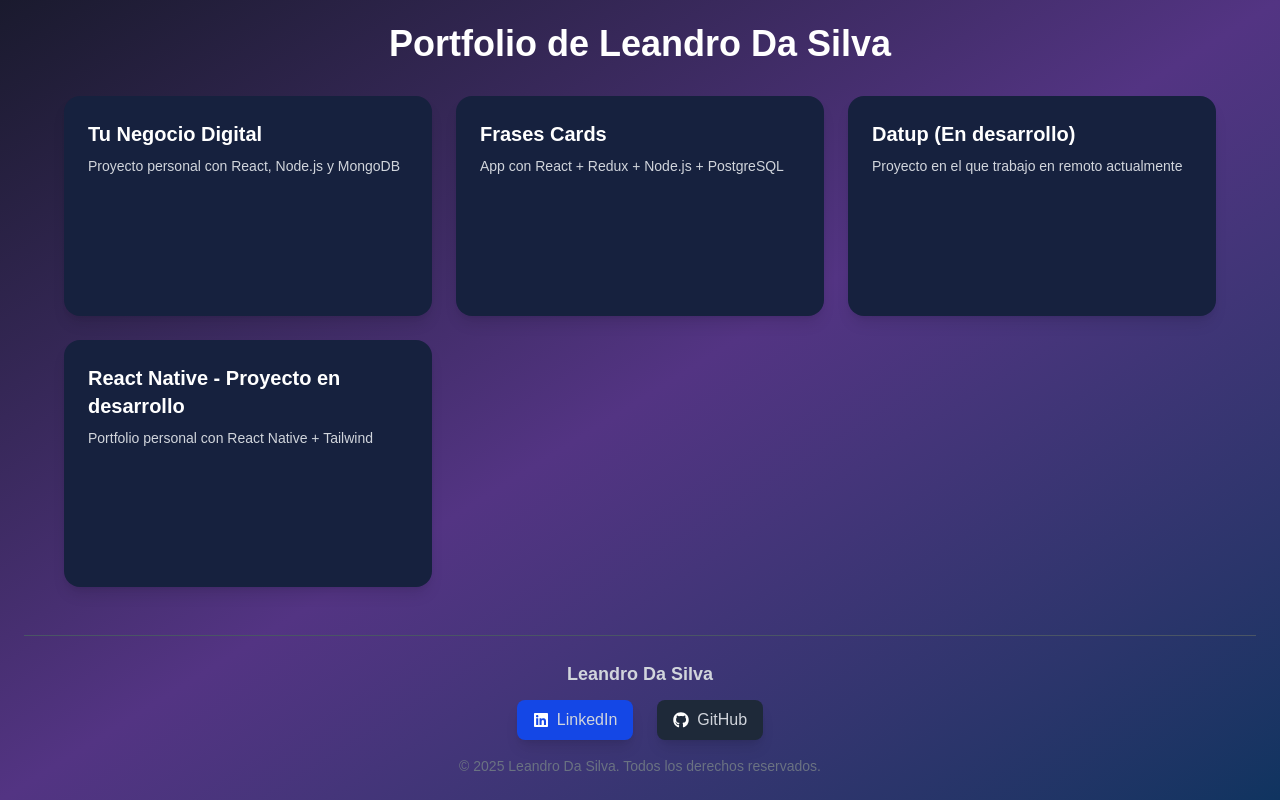
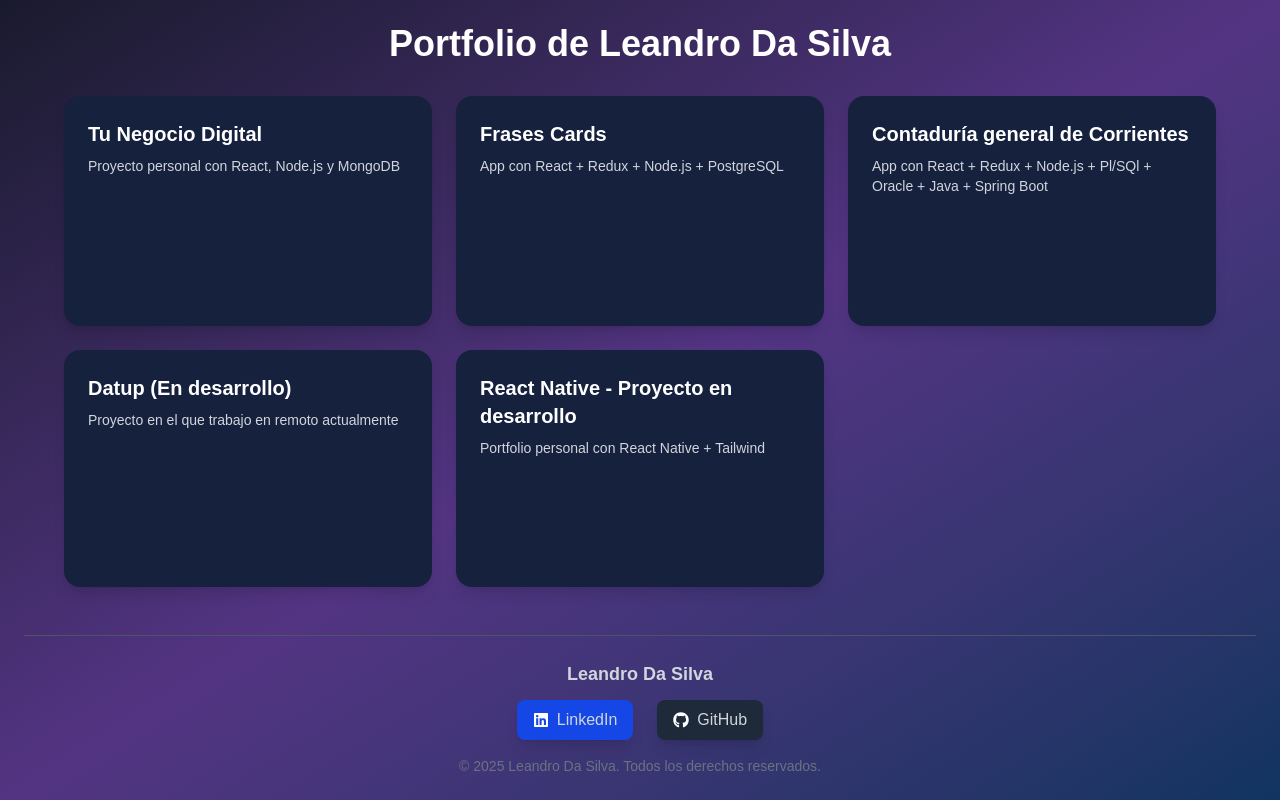
Before and after one commit to leandasilva/portfolio-Leandro-Dasilva, a Next.js app: page / in a window 1280 px wide. Built offline with nearby package versions, Linux system fonts and the light colour scheme.

Commit message:
modifico index

```diff
--- a/app/page.tsx
+++ b/app/page.tsx
@@ -12,6 +12,11 @@ export default function Home() {
       titulo: "Frases Cards",
       descripcion: "App con React + Redux + Node.js + PostgreSQL",
       href: "/landing1-frases",
+    },
+    {
+      titulo: "Contaduría general de Corrientes",
+      descripcion: "App con React + Redux + Node.js + Pl/SQl + Oracle + Java + Spring Boot",
+      href: "/landing3-contaduria-react",
     },
     {
       titulo: "Datup (En desarrollo)",
```
